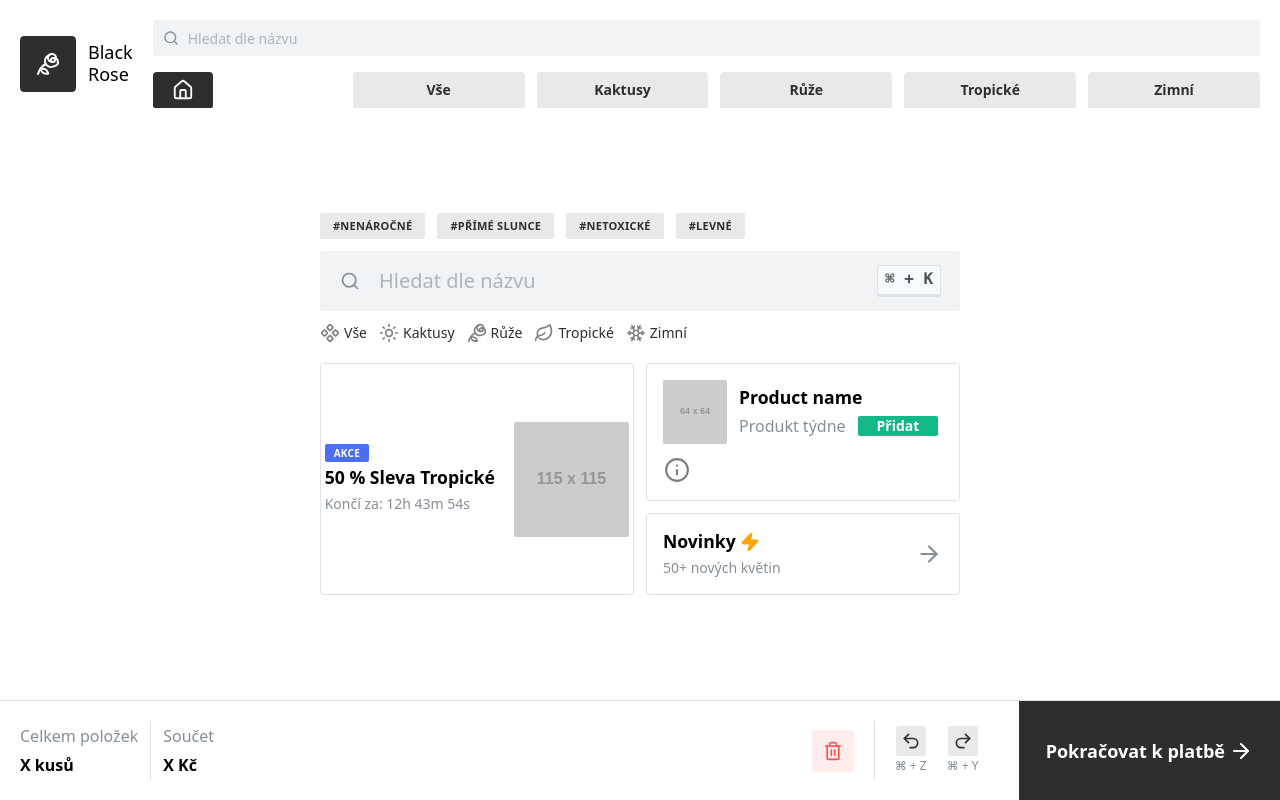
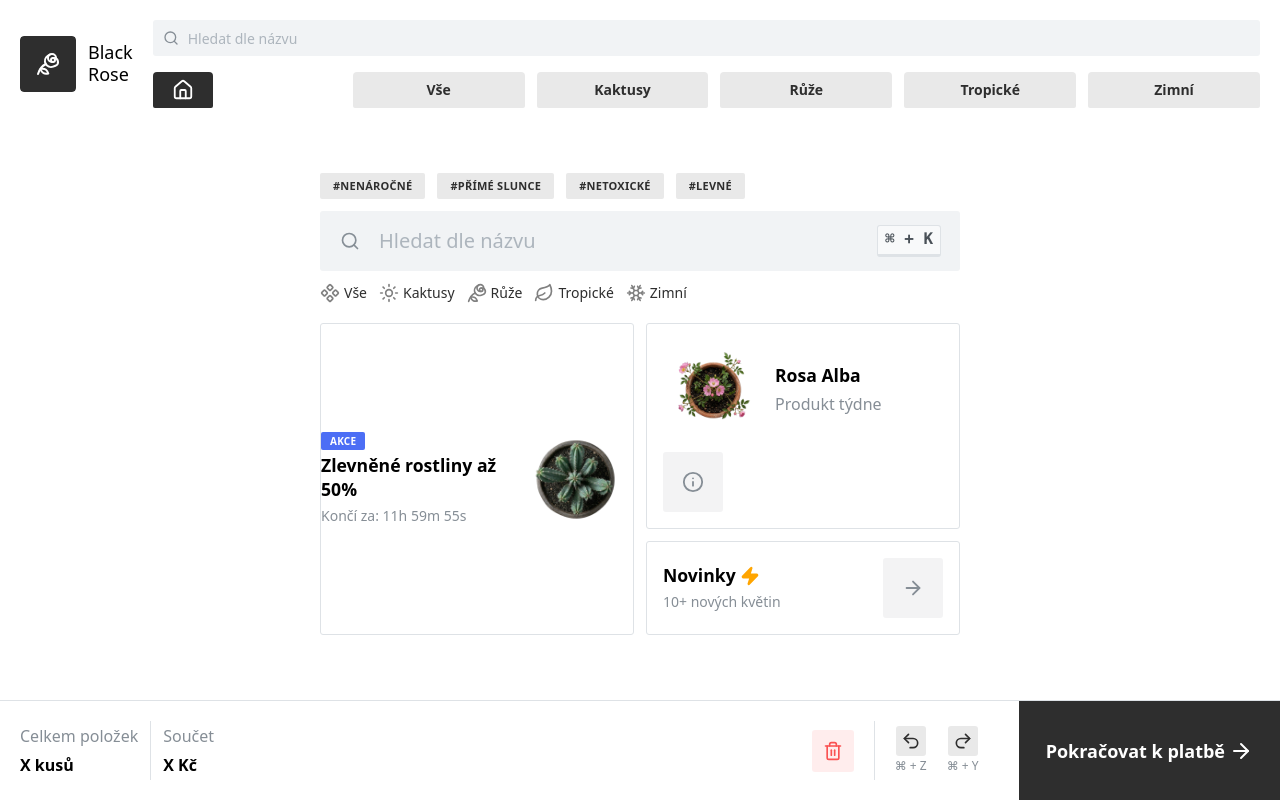
Before and after one commit to Makovicee/DualE-commerce, a React (Vite) app: page / in a window 1280 px wide. Built offline with nearby package versions, Linux system fonts and the light colour scheme.

Commit message:
feat:UX/UI discount badges, homepage functionality

```diff
--- a/src/components/layout/AppLayout.tsx
+++ b/src/components/layout/AppLayout.tsx
@@ -4,13 +4,17 @@ import { useUIMode } from "../../contexts/UIModeContext";
 import ASTNavbar from "./ASTNavbar";
 import EFFCardFooter from "./EFFCardFooter";
 import EFFNavbar from "./EFFNavbar";
+import { useEffect } from "react";
 
 const AppLayout = () => {
   const { mode } = useUIMode();
   const { pathname } = useLocation();
 
+  useEffect(() => {
+    window.scrollTo({ top: 0, behavior: "instant" });
+  }, [pathname]);
+
   const showFooter = mode === "EFF" && pathname !== "/checkout";
-
   return (
     <AppShell
       withBorder={false}
--- a/src/components/main/homePage/specialOffers/offers/NewArrivals.tsx
+++ b/src/components/main/homePage/specialOffers/offers/NewArrivals.tsx
@@ -1,5 +1,6 @@
 import {
   ActionIcon,
+  Box,
   Button,
   Group,
   Image,
@@ -11,9 +12,17 @@ import {
 } from "@mantine/core";
 import { ArrowRight, Zap } from "lucide-react";
 import { useUIMode } from "../../../../../contexts/UIModeContext";
+import { PRODUCTS } from "../../../../../core/data/products";
+import { useState } from "react";
+import { useNavigate } from "react-router-dom";
 
 const NewArrivals = () => {
   const { mode } = useUIMode();
+  const navigate = useNavigate();
+  const newestProducts = [...PRODUCTS]
+    .sort((a, b) => b.launchDate.getTime() - a.launchDate.getTime())
+    .slice(0, 3);
+  const [selected, setSelected] = useState(newestProducts[0]);
 
   const title = (
     <Title order={2}>
@@ -28,8 +37,15 @@ const NewArrivals = () => {
   );
 
   const arrowButton = (
-    <ActionIcon variant="transparent" c="dimmed">
-      <ArrowRight size={28} />
+    <ActionIcon
+      h={"100%"}
+      color="gray"
+      variant={mode === "EFF" ? "light" : "transparent"}
+      size={"input-xl"}
+      onClick={() => navigate("/listing?sort=newest")}
+      c="dimmed"
+    >
+      <ArrowRight size={22} />
     </ActionIcon>
   );
 
@@ -40,7 +56,7 @@ const NewArrivals = () => {
           <Stack gap={4}>
             {title}
             <Text c="dimmed" size="sm">
-              50+ nových květin
+              10+ nových květin
             </Text>
           </Stack>
           {arrowButton}
@@ -52,24 +68,38 @@ const NewArrivals = () => {
             {arrowButton}
           </Group>
           <SimpleGrid cols={3} mt="lg" w="100%">
-            {Array.from({ length: 3 }).map((_, i) => (
-              <Image
-                key={i}
-                src={null}
-                fallbackSrc={`https://placehold.co/200x400`}
-                h={400}
-              />
+            {newestProducts.map((product) => (
+              <Box
+                style={{
+                  cursor: "pointer",
+                  borderRadius: "var(--mantine-radius-lg)",
+                  backgroundColor:
+                    selected.id === product.id
+                      ? "rgba(210, 237, 198, 0.5)"
+                      : "",
+                  transition: "background-color 0.5s ease",
+                }}
+                onClick={() => setSelected(product)}
+              >
+                <Image
+                  key={product.id}
+                  src={product.img}
+                  fallbackSrc="https://placehold.co/200x400"
+                  h={300}
+                />
+              </Box>
             ))}
           </SimpleGrid>
           <Stack align="center" mt="lg" maw={440}>
-            <Title order={3} ta="center">
-              Název položky
+            <Title order={3} ta="center" td={"underline"} c={"astGreen.4"}>
+              {selected.name}
             </Title>
             <Text ta="center" c="dimmed">
-              Lorem ipsum dolor sit amet, consectetuer adipiscing elit.
-              Curabitur ligula sapien, pulvinar a vestibulum quis.
+              {selected.description}
             </Text>
-            <Button mt="sm">Nahlédnout</Button>
+            <Button mt="sm" onClick={() => navigate(`/detail/${selected.id}`)}>
+              Nahlédnout
+            </Button>
           </Stack>
         </Stack>
       )}
--- a/src/components/main/homePage/specialOffers/offers/ProductOfTheWeek.tsx
+++ b/src/components/main/homePage/specialOffers/offers/ProductOfTheWeek.tsx
@@ -1,4 +1,5 @@
 import {
+  Box,
   Button,
   Group,
   Image,
@@ -6,54 +7,55 @@ import {
   Stack,
   Text,
   Title,
-  ActionIcon,
 } from "@mantine/core";
-import { Info } from "lucide-react";
 import { useUIMode } from "../../../../../contexts/UIModeContext";
+import { PRODUCTS } from "../../../../../core/data/products";
+import { useNavigate } from "react-router-dom";
+import ProductInfo from "../../../listingPage/productCollection/productCard/ProductInfo";
 
 const ProductOfTheWeek = () => {
   const { mode } = useUIMode();
+  const navigate = useNavigate();
+  const product = PRODUCTS.find((product) => product.id === "RZ01");
 
   const image = (
     <Image
-      src={null}
-      fallbackSrc="https://placehold.co/64x64"
-      h={mode === "EFF" ? 64 : 280}
-      w={mode === "EFF" ? 64 : 280}
+      src={product?.img}
+      fallbackSrc="https://placehold.co/100x100"
+      h={mode === "EFF" ? 100 : "100%"}
+      w={mode === "EFF" ? 100 : "100%"}
     />
   );
 
-  const title = <Title order={2}>Product name</Title>;
+  const title = <Title order={2}>{product?.name}</Title>;
   const label = (
     <Text fw={500} c={mode === "EFF" ? "dimmed" : "astGreen.5"}>
       Produkt týdne
     </Text>
   );
 
-  const button = (
-    <Button size="sm" h={"xl"} color="teal">
-      Přidat
-    </Button>
-  );
-
   return (
     <Paper>
       {mode === "EFF" ? (
+        <Box
+          style={{ cursor: "pointer" }}
+          onClick={() =>
+            navigate(`/listing/${product?.categoryId}`, {
+              state: { highlightId: product?.id },
+            })
+          }
+        >
           <Group justify="space-between">
             <Group>
               {image}
               <Stack gap="xs">
                 {title}
-              <Group>
-                {label}
-                {button}
-              </Group>
+                <Group>{label}</Group>
               </Stack>
             </Group>
-          <ActionIcon variant="transparent" c="dimmed">
-            <Info color="gray" size={28} />
-          </ActionIcon>
+            <ProductInfo product={product!} />
           </Group>
+        </Box>
       ) : (
         <Stack>
           <Group justify="space-between">
@@ -62,15 +64,13 @@ const ProductOfTheWeek = () => {
               {title}
             </Stack>
           </Group>
-          <Group justify="center" my="xl" wrap="nowrap">
+          <Group my="xl" wrap="nowrap" w={"50vw"}>
             {image}
-            <Stack w={"35%"}>
-              <Text>
-                Lorem ipsum dolor sit amet Lorem ipsum dolor sit amet Lorem
-                ipsum dolor sit amet Lorem ipsum dolor sit amet Lorem ipsum
-                dolor sit amet
-              </Text>
-              {button}
+            <Stack>
+              <Text lineClamp={10}>{product?.description}</Text>
+              <Button onClick={() => navigate(`/detail/${product?.id}`)}>
+                Nahlédnout
+              </Button>
             </Stack>
           </Group>
         </Stack>
--- a/src/components/main/homePage/specialOffers/offers/SpecialOffer.tsx
+++ b/src/components/main/homePage/specialOffers/offers/SpecialOffer.tsx
@@ -2,24 +2,24 @@ import { Carousel } from "@mantine/carousel";
 import { Badge, Group, Image, Paper, Stack, Text, Title } from "@mantine/core";
 import { Eye } from "lucide-react";
 import { useUIMode } from "../../../../../contexts/UIModeContext";
-
-const SLIDES = [
-  { src: null },
-  { src: null },
-  { src: null },
-  { src: null },
-  { src: null },
-  { src: null },
-  { src: null },
-  { src: null },
-];
+import {
+  formatTime,
+  useActionTimer,
+} from "../../../../../core/logic/useActionTimer";
+import { PRODUCTS } from "../../../../../core/data/products";
+import { useNavigate } from "react-router-dom";
 
 const SpecialOffer = () => {
   const { mode } = useUIMode();
+  const navigate = useNavigate();
+  const timer = useActionTimer(12 * 60 * 60);
 
-  const subtitle = (
+  const discountedProducts = PRODUCTS.filter((product) => product.discount);
+  const SLIDE_PRODUCTS = discountedProducts.slice(0, 5);
+
+  const actionTimer = (
     <Text c="dimmed" size="sm">
-      Končí za: 12h 43m 54s
+      Končí za: {formatTime(timer)}
     </Text>
   );
 
@@ -29,18 +29,19 @@ const SpecialOffer = () => {
         <Group
           style={{ cursor: "pointer" }}
           h="100%"
-          justify="space-around"
+          justify="space-evenly"
           wrap="nowrap"
+          onClick={() => navigate("/listing?sort=discounted")}
         >
           <Stack gap="xs">
             <Badge color="indigo">Akce</Badge>
-            <Title order={2}>50 % Sleva Tropické</Title>
-            {subtitle}
+            <Title order={2}>Zlevněné rostliny až 50%</Title>
+            {actionTimer}
           </Stack>
           <Group>
             <Image
-              src={null}
-              fallbackSrc="https://placehold.co/115x115"
+              src={discountedProducts[0].img}
+              fallbackSrc="https://placehold.co/130x130"
               h={115}
               w={115}
             />
@@ -49,39 +50,43 @@ const SpecialOffer = () => {
       ) : (
         <Stack>
           <Group gap="xs" align="center">
-            <Title order={2}>Pouštní kolekce</Title>
+            <Title order={2}>Akční kolekce</Title>
             <Text c="dimmed">- Sezonní výběr se zvýhodněním</Text>
           </Group>
-          <Carousel slideSize="25%" slideGap="md" withControls={true}>
-            {SLIDES.map((_, i) => (
-              <Carousel.Slide key={i}>
-                {i === SLIDES.length - 1 ? (
+
+          <Carousel slideSize={210} slideGap="md" withControls={true}>
+            {SLIDE_PRODUCTS.map((product) => (
+              <Carousel.Slide key={product.id}>
+                <Image
+                  src={product.img}
+                  fallbackSrc="https://placehold.co/200x200"
+                  h={250}
+                  w={250}
+                  fit="cover"
+                />
+              </Carousel.Slide>
+            ))}
+            <Carousel.Slide>
               <Paper
-                    h={200}
-                    bg="astGreen.6"
+                h={250}
+                w={250}
+                bg="astGreen.3"
                 style={{
                   cursor: "pointer",
                   display: "flex",
                   justifyContent: "center",
                   alignItems: "center",
                 }}
+                onClick={() => navigate("/listing?sort=discounted")}
               >
-                    <Stack gap={"xs"} align="center" c="white">
+                <Stack gap="xs" align="center" c={"white"}>
                   <Eye size={28} />
                   <Text fw={500}>Objevit další</Text>
                 </Stack>
               </Paper>
-                ) : (
-                  <Image
-                    src={null}
-                    fallbackSrc="https://placehold.co/200x200"
-                    h={200}
-                  />
-                )}
             </Carousel.Slide>
-            ))}
           </Carousel>
-          {subtitle}
+          {actionTimer}
         </Stack>
       )}
     </Paper>
--- a/src/components/main/listingPage/filter/filterBox/FilterBox.tsx
+++ b/src/components/main/listingPage/filter/filterBox/FilterBox.tsx
@@ -19,6 +19,8 @@ const FilterBox = ({
         data={[
           { value: "price_asc", label: "Cena vzestupně" },
           { value: "price_desc", label: "Cena sestupně" },
+          { value: "newest", label: "Nejnovější" },
+          { value: "discounted", label: "Zlevněné" },
         ]}
         clearable
       />
--- a/src/components/main/listingPage/filter/filterOverlay/FilterOverlay.tsx
+++ b/src/components/main/listingPage/filter/filterOverlay/FilterOverlay.tsx
@@ -168,6 +168,8 @@ const FilterOverlay = ({
                     data={[
                       { value: "price_asc", label: "Cena vzestupně" },
                       { value: "price_desc", label: "Cena sestupně" },
+                      { value: "newest", label: "Nejnovější" },
+                      { value: "discounted", label: "Zlevněné" },
                     ]}
                     clearable
                   />
--- /dev/null
+++ b/src/core/logic/useActionTimer.ts
@@ -0,0 +1,28 @@
+import { useEffect, useState } from "react";
+
+
+export const  useActionTimer =( initialSeconds: number) =>{
+  const [secondsLeft, setSecondsLeft] = useState(initialSeconds);
+
+  useEffect(() => {
+    if (secondsLeft <= 0) return;
+
+    const interval = setInterval(() => {
+      setSecondsLeft((prev) => prev - 1);
+    }, 1000);
+
+    return () => clearInterval(interval);
+  }, [secondsLeft]);
+
+  return secondsLeft;
+}
+
+export const formatTime = (totalSeconds: number) => {
+  const h = Math.floor(totalSeconds / 3600);
+  const m = Math.floor((totalSeconds % 3600) / 60);
+  const s = totalSeconds % 60;
+
+  const pad = (n: number) => String(n).padStart(2, "0");
+
+  return `${pad(h)}h ${pad(m)}m ${pad(s)}s`;
+}
--- a/src/core/logic/useProductFilter.ts
+++ b/src/core/logic/useProductFilter.ts
@@ -4,7 +4,7 @@ import type { CategoryId } from "../data/categories";
 import { PRODUCTS } from "../data/products";
 import type { StatName, StatValue } from "../data/products";
 
-export type SortBy = "price_asc" | "price_desc" | null;
+export type SortBy = "price_asc" | "price_desc" | "newest" | "discounted" | null;
 
 export interface FilterControlProps {
   filters: FilterState;
@@ -57,6 +57,8 @@ export const useProductFilter = (category?: CategoryId) => {
 
     if (filters.sortBy === "price_asc") result = [...result].sort((a, b) => a.variants.S.price - b.variants.S.price);
     if (filters.sortBy === "price_desc") result = [...result].sort((a, b) => b.variants.S.price - a.variants.S.price);
+    if (filters.sortBy === "newest") result = [...result].sort((a, b) => b.launchDate.getTime() - a.launchDate.getTime());
+    if (filters.sortBy === "discounted") result = [...result].sort((a, b) => (b.discount || 0) - (a.discount || 0));
 
     return result;
   }, [category, filters.Hydratace, filters.Světlo, filters.Toxicita, filters.sortBy]);
```
Also changed, not shown: src/components/main/detailPage/buyOptions/preview/Preview.tsx (+25 -2 lines), src/components/main/homePage/HomePage.tsx (+41 -9 lines), src/components/main/listingPage/productCollection/productCard/ProductCard.tsx (+38 -7 lines), src/core/data/products.ts (+14 -7 lines), public/misc/Hero.jpg (added). Lines whose indentation alone changed are shown as unchanged.
